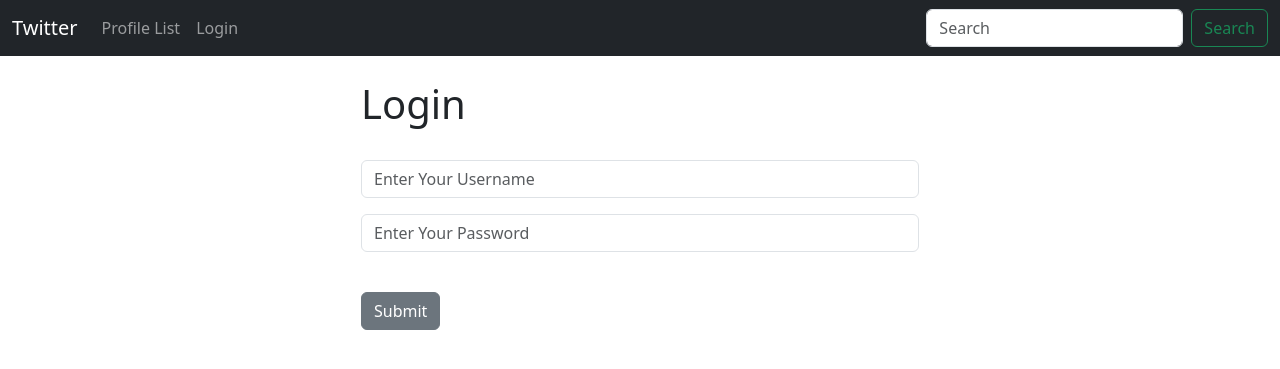
After one commit to ClaudioFerreir/twitter-clone, a Django app: page /login/ in a window 1280 px wide. The commit adds this page. Shown: the top 369 px of the page. Run offline with Django 5.2, Linux system fonts and the light colour scheme.

Commit message:
feat: login and logout add

```diff
--- /dev/null
+++ b/twitter_clone/twitter/templates/login.html
@@ -0,0 +1,25 @@
+{% extends 'base.html' %}
+
+{% block content %}
+
+    {% if user.is_authenticated %}
+        <h1>You're Already Logged In!</h1>
+    {% else %}
+        <div class="col-md-6 offset-md-3">
+            <h1>Login</h1>
+            <br>
+            <form method="POST" action="{% url 'login' %}">
+                {% csrf_token %}
+                <div class="mb-3">
+                    <input type="text" class="form-control" name="username" placeholder="Enter Your Username">
+                </div>
+                <div class="mb-3">
+                    <input type="password" class="form-control" name="password" placeholder="Enter Your Password">
+                </div>
+                <br>
+                <button type="submit" class="btn btn-secondary">Submit</button>
+            </form>
+        </div>
+    {% endif %}
+
+{% endblock %}
--- a/twitter_clone/twitter/templates/navbar.html
+++ b/twitter_clone/twitter/templates/navbar.html
@@ -15,6 +15,15 @@
           <a class="nav-link"
              href="{% url 'profile' request.user.id %}">My Profile</a>
         </li>
+        <li class="nav-item">
+          <a class="nav-link"
+             href="{% url 'logout' %}">Logout</a>
+        </li>
+        {% else %}
+          <li class="nav-item">
+            <a class="nav-link"
+               href="{% url 'login' %}">Login</a>
+          </li>
         {% endif %}
       </ul>
       <form class="d-flex" role="search">
--- a/twitter_clone/twitter/urls.py
+++ b/twitter_clone/twitter/urls.py
@@ -5,4 +5,6 @@ urlpatterns = [
     path('', views.home, name='home'),
     path('profile_list/', views.profile_list, name='profile_list'),
     path('profile/<int:pk>/', views.profile, name='profile'),
+    path('login/', views.login_user, name='login'),
+    path('logout/', views.logout_user, name='logout'),
 ]
--- a/twitter_clone/twitter/views.py
+++ b/twitter_clone/twitter/views.py
@@ -2,6 +2,7 @@ from django.shortcuts import render, redirect
 from django.contrib import messages
 from .models import Profile, Twitter
 from .forms import TwitterForm
+from django.contrib.auth import authenticate, login, logout
 
 
 # Create your views here.
@@ -55,3 +56,25 @@ def profile(request, pk):
     else:
         messages.success(request, 'You Must Be Logged In To View this Page')
         return redirect('home')
+
+
+def login_user(request):
+    if request.method == 'POST':
+        username = request.POST['username']
+        password = request.POST['password']
+        user = authenticate(request, username=username, password=password)
+        if user is not None:
+            login(request, user)
+            messages.success(request, 'You Have Been Logged In! Get TWITTERING!')
+            return redirect('home')
+        else:
+            messages.success(request, 'There is a error logging in. Please Try Again!')
+            return redirect('login')
+
+    else:
+        return render(request, 'login.html', {})
+
+def logout_user(request):
+    logout(request)
+    messages.success(request, 'You Have Been Logged Out!')
+    return redirect('home')
```
